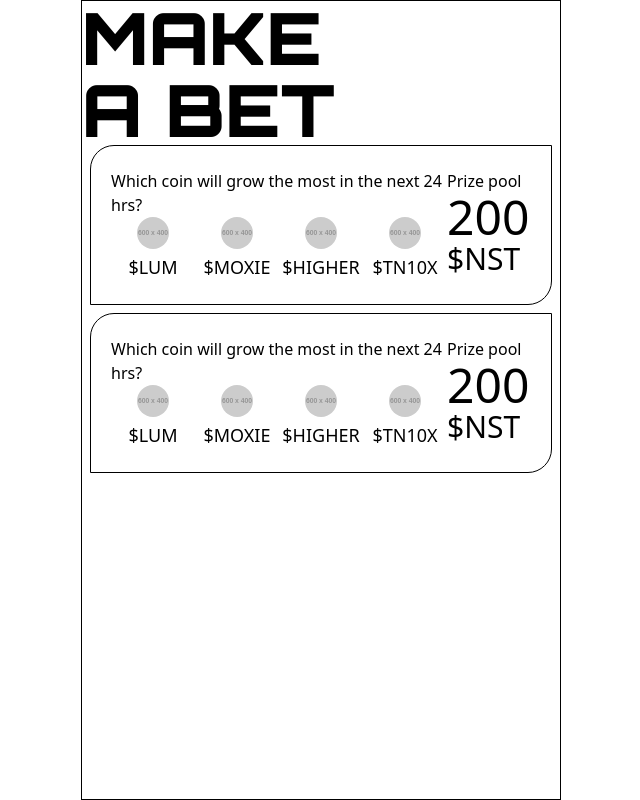
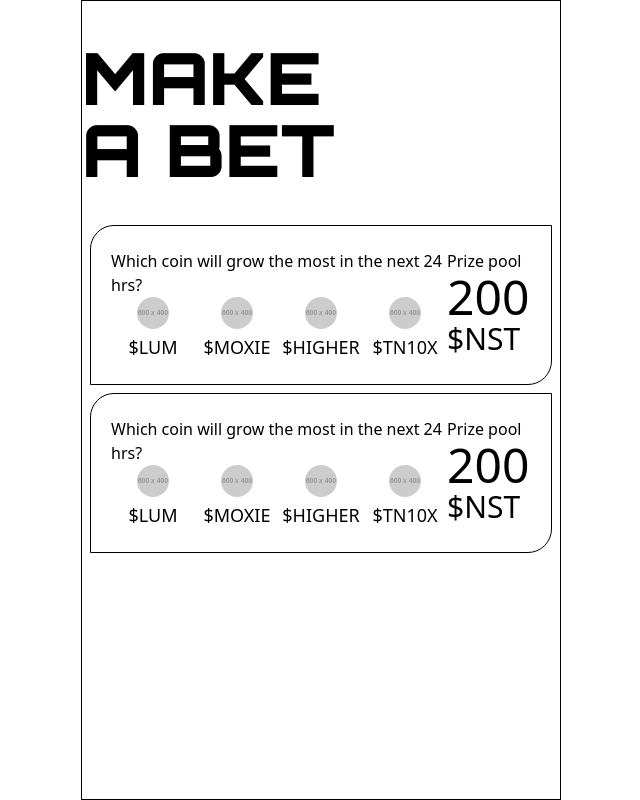
Before and after one commit to Nester-xyz/Poolen, a React (Vite) app: page / in a window 1280 px wide. Shown: the whole page, without its empty margins (319-959 px from the left). Built offline with nearby package versions, Linux system fonts and the light colour scheme; a web font is replaced by a local one.

Commit message:
style: Increas gap between the content and the cards

```diff
--- a/src/App.tsx
+++ b/src/App.tsx
@@ -3,8 +3,8 @@ import Title from "./components/Title";
 
 function App() {
   return (
-    <div className="max-w-[30rem] mx-auto border border-black h-screen">
-      <div>
+    <div className="max-w-[30rem] mx-auto border border-black h-screen pt-10">
+      <div className="flex flex-col gap-10">
         <Title />
         <BetPostCollection />
       </div>
```
